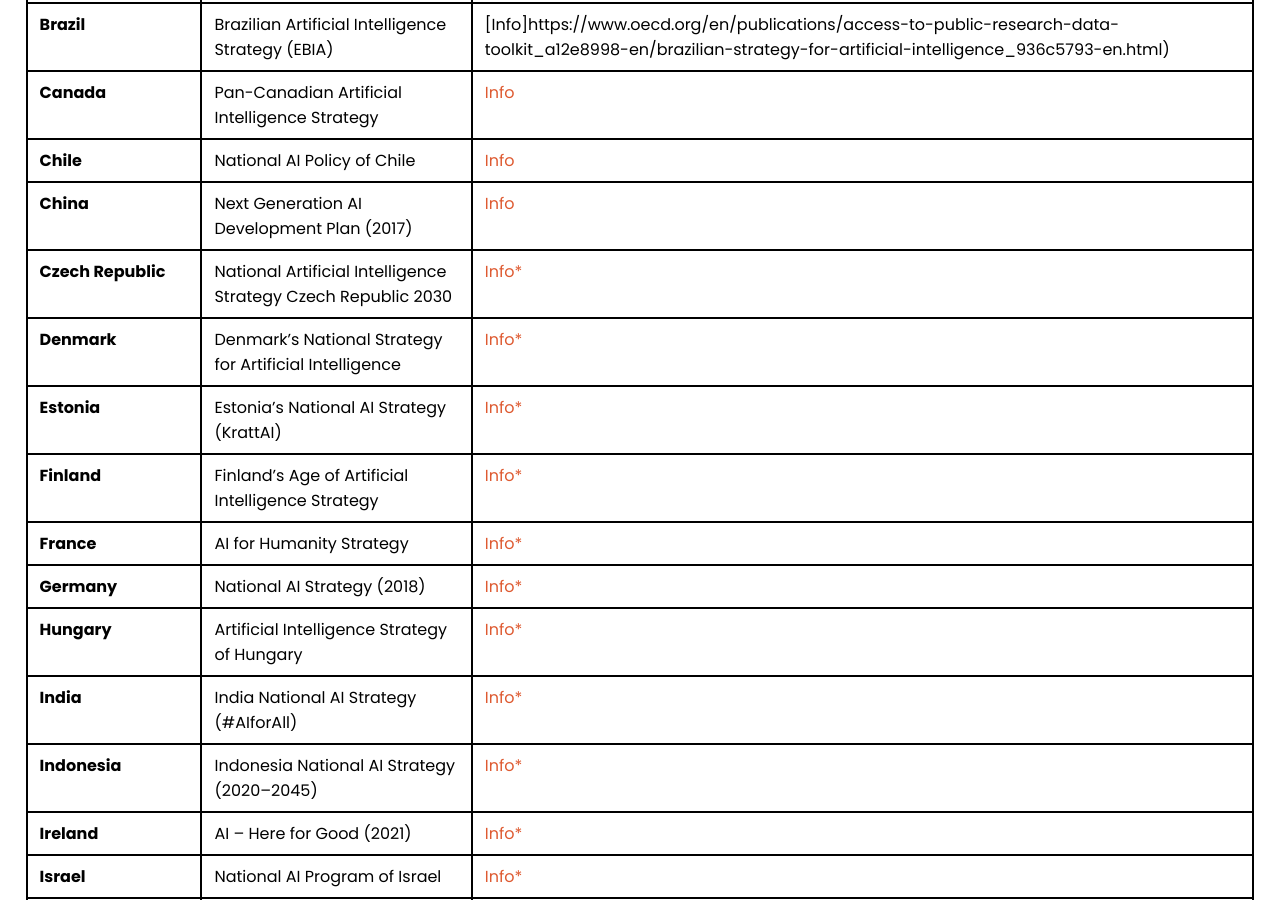
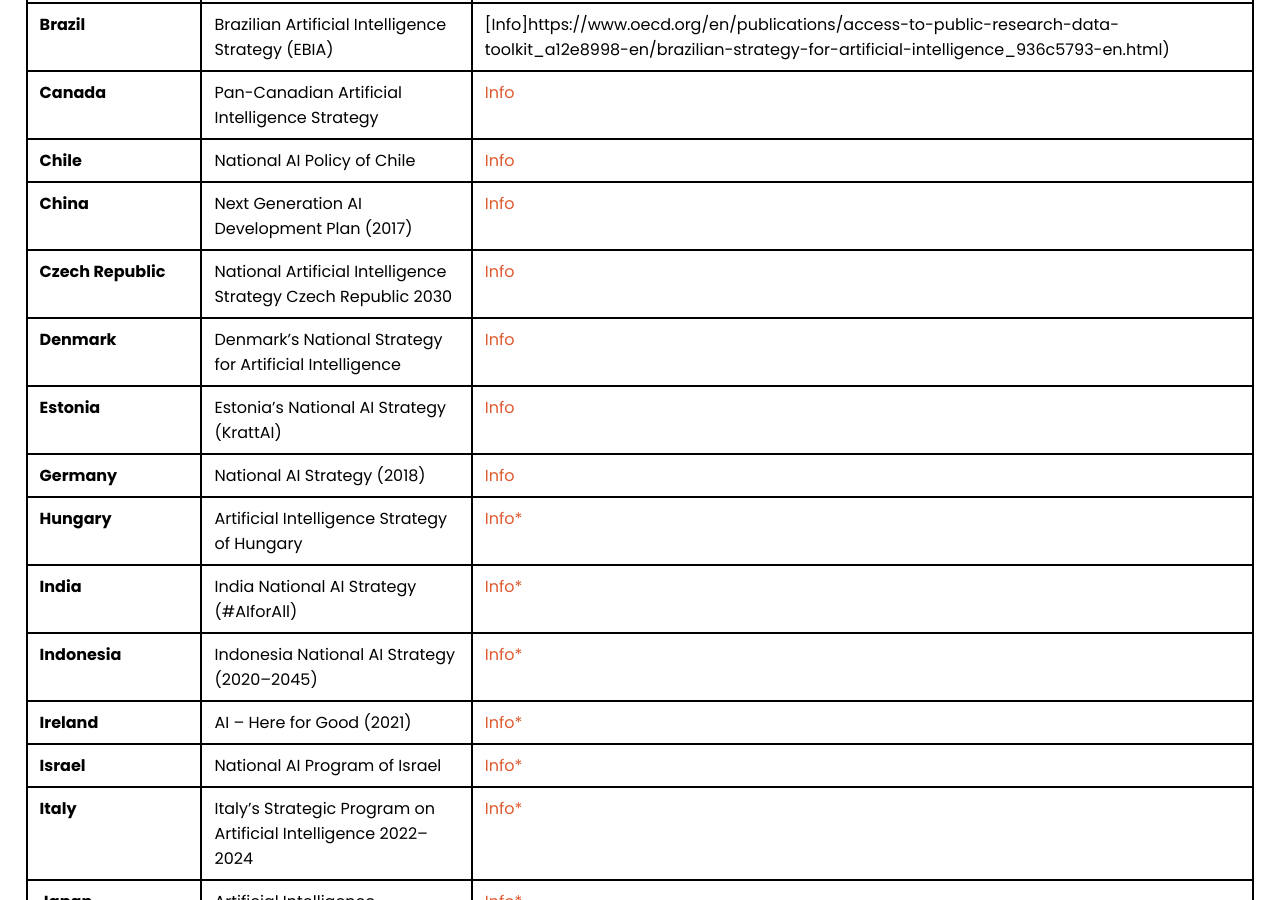
Before and after one commit to selfdriven-foundation/selfdriven-ai, a Jekyll site: the page built from docs/pages/research-governance.md, in a window 1280 px wide and 900 px high, scrolled down 7870 px. Built offline with Jekyll 4.4.1, drawn with Linux system fonts in a browser that asks for light colours.

Commit message:
Update research-governance.md

```diff
--- a/docs/pages/research-governance.md
+++ b/docs/pages/research-governance.md
@@ -341,12 +341,10 @@
 | **Canada** | Pan-Canadian Artificial Intelligence Strategy | [Info](https://ised-isde.canada.ca/site/ai-strategy/en/pan-canadian-artificial-intelligence-strategy) |
 | **Chile** | National AI Policy of Chile | [Info](https://www.unesco.org/en/articles/chile-launches-national-ai-policy-and-introduces-ai-bill-following-unescos-recommendations-0) |
 | **China** | Next Generation AI Development Plan (2017) | [Info](http://www.gov.cn/zhengce/content/2017-07/20/content_5211996.htm) |
-| **Czech Republic** | National Artificial Intelligence Strategy Czech Republic 2030 | [Info*](https://www.mpo.cz/en/guidepost/for-the-media/press-releases/the-strategy-for-artificial-intelligence-in-the-czech-republic-253798/) |
-| **Denmark** | Denmark’s National Strategy for Artificial Intelligence | [Info*](https://eng.em.dk/responsible-growth/artificial-intelligence/) |
-| **Estonia** | Estonia’s National AI Strategy (KrattAI) | [Info*](https://www.kratid.ee/en) |
-| **Finland** | Finland’s Age of Artificial Intelligence Strategy | [Info*](https://vnk.fi/en/artificial-intelligence-programme) |
-| **France** | AI for Humanity Strategy | [Info*](https://www.aiforhumanity.fr) |
-| **Germany** | National AI Strategy (2018) | [Info*](https://www.ki-strategie-deutschland.de/home.html) |
+| **Czech Republic** | National Artificial Intelligence Strategy Czech Republic 2030 | [Info](https://mpo.gov.cz/assets/cz/rozcestnik/pro-media/tiskove-zpravy/2019/6/NAIS_eng_korektura_06-19_web.pdf) |
+| **Denmark** | Denmark’s National Strategy for Artificial Intelligence | [Info](https://en.digst.dk/media/lz0fxbt4/305755_gb_version_final-a.pdf) |
+| **Estonia** | Estonia’s National AI Strategy (KrattAI) | [Info](https://www.kratid.ee/en/kratt-visioon) |
+| **Germany** | National AI Strategy (2018) | [Info](https://www.ki-strategie-deutschland.de/files/downloads/Fortschreibung_KI-Strategie_engl.pdf) |
 | **Hungary** | Artificial Intelligence Strategy of Hungary | [Info*](https://ai-hungary.com) |
 | **India** | India National AI Strategy (#AIforAll) | [Info*](https://www.niti.gov.in/verticals/artificial-intelligence) |
 | **Indonesia** | Indonesia National AI Strategy (2020–2045) | [Info*](https://ai-innovation.id/strategy) |
```
